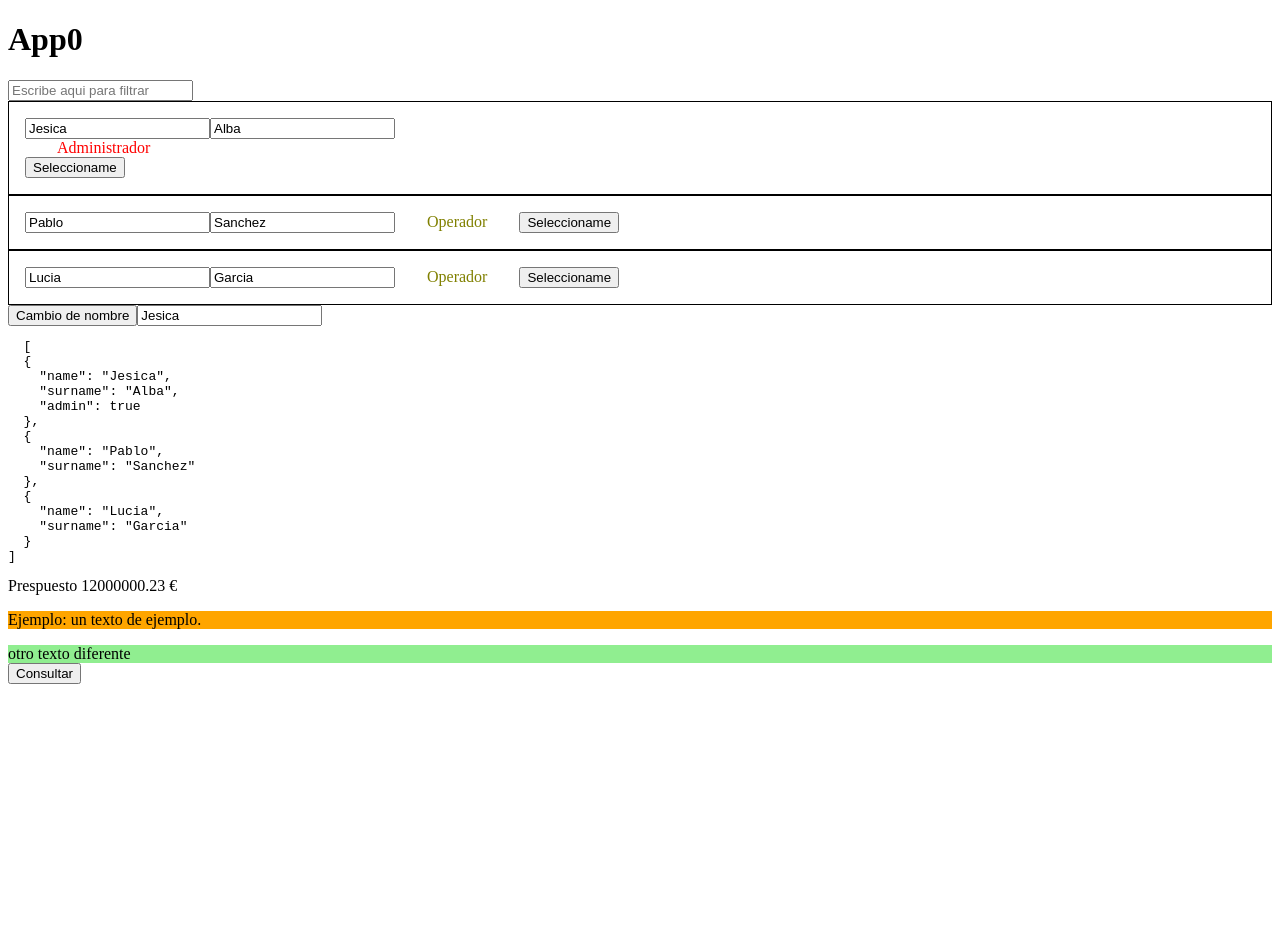
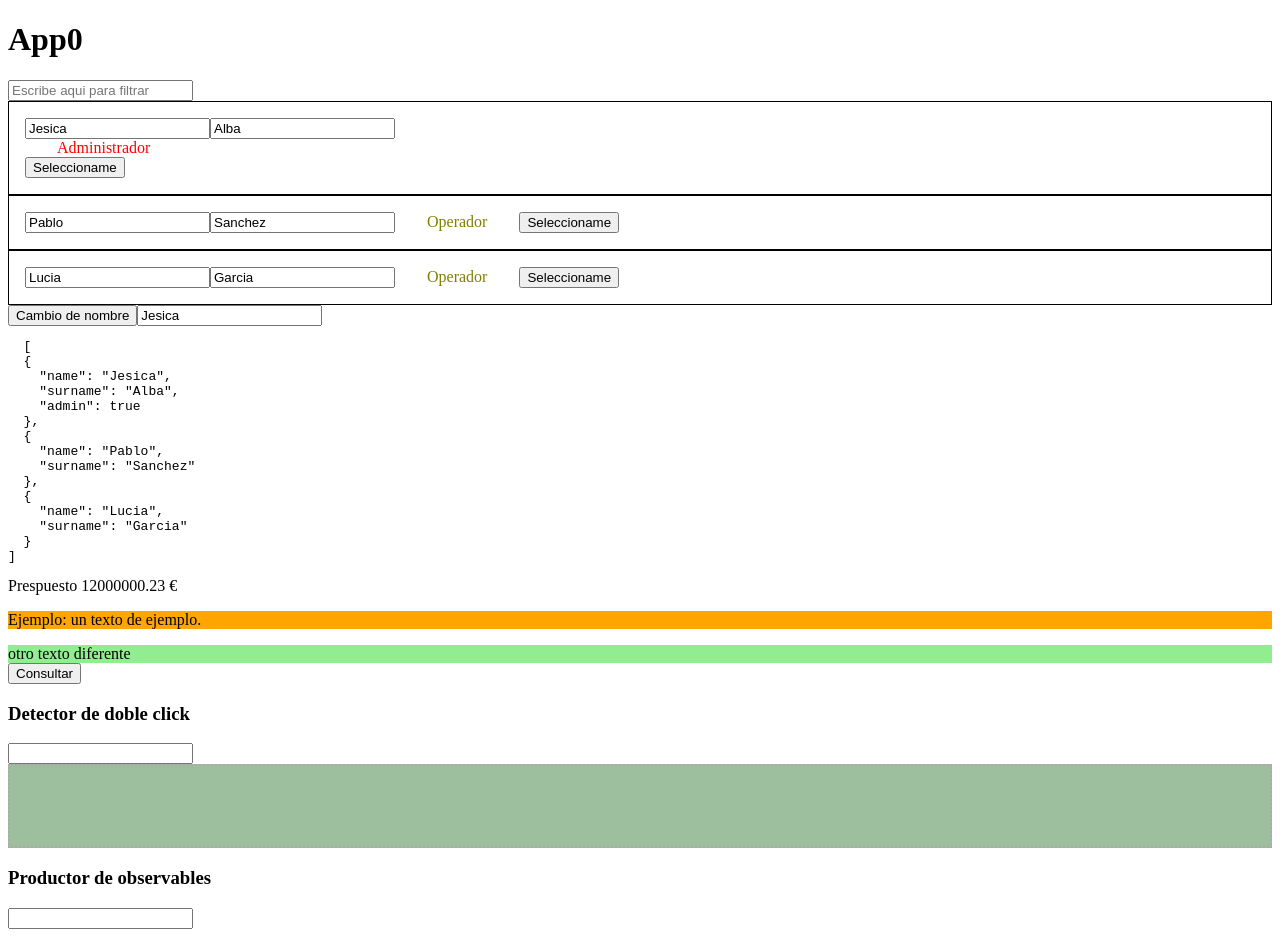
Before and after one commit to pjmolina/ng-18, an Angular app: page / in a window 1280 px wide. Before the commit the page ends 800 px from the top, so only its background shows below. Built offline with nearby package versions, Linux system fonts and the light colour scheme.

Commit message:
Detector de doble click

```diff
--- a/src/app/app.component.html
+++ b/src/app/app.component.html
@@ -43,4 +43,16 @@ Prespuesto {{ importe | currency : 'Eur' }}
   {{ error }}
 </div>
 
+<div>
+  <h3>Detector de doble click</h3>
+  <input id="t2" type="text" />
+  <div id="z1" class="zona"></div>
+  <div>{{ mensajes }}</div>
+</div>
+
+<div>
+  <h3>Productor de observables</h3>
+  <input id="t2" type="text" />
+</div>
+
 <router-outlet />
--- a/src/app/app.component.scss
+++ b/src/app/app.component.scss
@@ -1,3 +1,9 @@
 .error {
   color: red;
 }
+
+.zona {
+  background-color: #9ebf9e;
+  border: 2px dotted #aaa;
+  height: 5rem;
+}
--- a/src/app/app.component.ts
+++ b/src/app/app.component.ts
@@ -1,4 +1,10 @@
-import { Component } from '@angular/core';
+import {
+  Component,
+  ViewChild,
+  OnInit,
+  AfterViewInit,
+  OnDestroy
+} from '@angular/core';
 import { RouterOutlet } from '@angular/router';
 import { UserComponent } from './user/user.component';
 import { User } from './dominio/user';
@@ -11,6 +17,20 @@ import { ResaltarDirective } from './directives/resaltar.directive';
 import { PizzaComponent } from './pizzas/pizza.component';
 import { Pizza } from './dominio/pizza';
 import { PizzaService } from './services/pizza.service';
+import {
+  buffer,
+  bufferTime,
+  filter,
+  from,
+  fromEvent,
+  interval,
+  map,
+  merge,
+  mergeWith,
+  Observable,
+  Subscription,
+  throttleTime
+} from 'rxjs';
 
 @Component({
   selector: 'app-root',
@@ -29,12 +49,16 @@ import { PizzaService } from './services/pizza.service';
   styleUrl: './app.component.scss',
   providers: [LoggerV2Service]
 })
-export class AppComponent {
+export class AppComponent implements AfterViewInit, OnDestroy {
+  // @ViewChild('z1', { static: true }) zona!: HTMLDivElement;
+
   title = 'app0';
   importe = 12000000.2344;
   searchText = '';
   cargando = false;
   error = '';
+
+  mensajes = '';
 
   pizzas: Pizza[] = [];
 
@@ -53,11 +77,57 @@ export class AppComponent {
       surname: 'Garcia'
     }
   ];
+  $obs1!: Observable<Event>;
 
   constructor(
     private logger: LoggerV2Service,
     private pizzaService: PizzaService
   ) {}
+
+  count = 0;
+  sub?: Subscription;
+
+  ngAfterViewInit(): void {
+    const zone = window.document.getElementById('z1')!;
+    const textBox = window.document.getElementById('t2')!;
+
+    const $clicks = fromEvent(zone, 'click').pipe(map((e) => '*'));
+    const $keys = fromEvent(textBox, 'keypress').pipe(
+      map((e: Event) => (e as KeyboardEvent).key)
+    );
+
+    const $final: Observable<string> = $clicks.pipe(mergeWith($keys));
+
+    // const $final = fromEvent(zone, 'click').pipe(
+    //   bufferTime(1000),
+    //   map((b) => b.length),
+    //   filter((x) => {
+    //     // console.log('filtrando...');
+    //     return x >= 2;
+    //   })
+    // );
+
+    this.sub = $final.subscribe({
+      next: (d) => {
+        this.mensajes += `${d}`;
+        this.count++;
+      },
+      error: (e) => {
+        this.mensajes += 'Error: ' + e.message;
+      },
+      complete: () => {
+        this.mensajes += 'Completado';
+      }
+    });
+
+    // sub.unsubscribe();
+  }
+  ngOnDestroy(): void {
+    if (this.sub) {
+      this.sub.unsubscribe();
+      this.sub = undefined;
+    }
+  }
 
   selectedUser(user: User) {
     //this.logger.log('Se seleciono ' + user.name + ' ' + user.surname);
```
